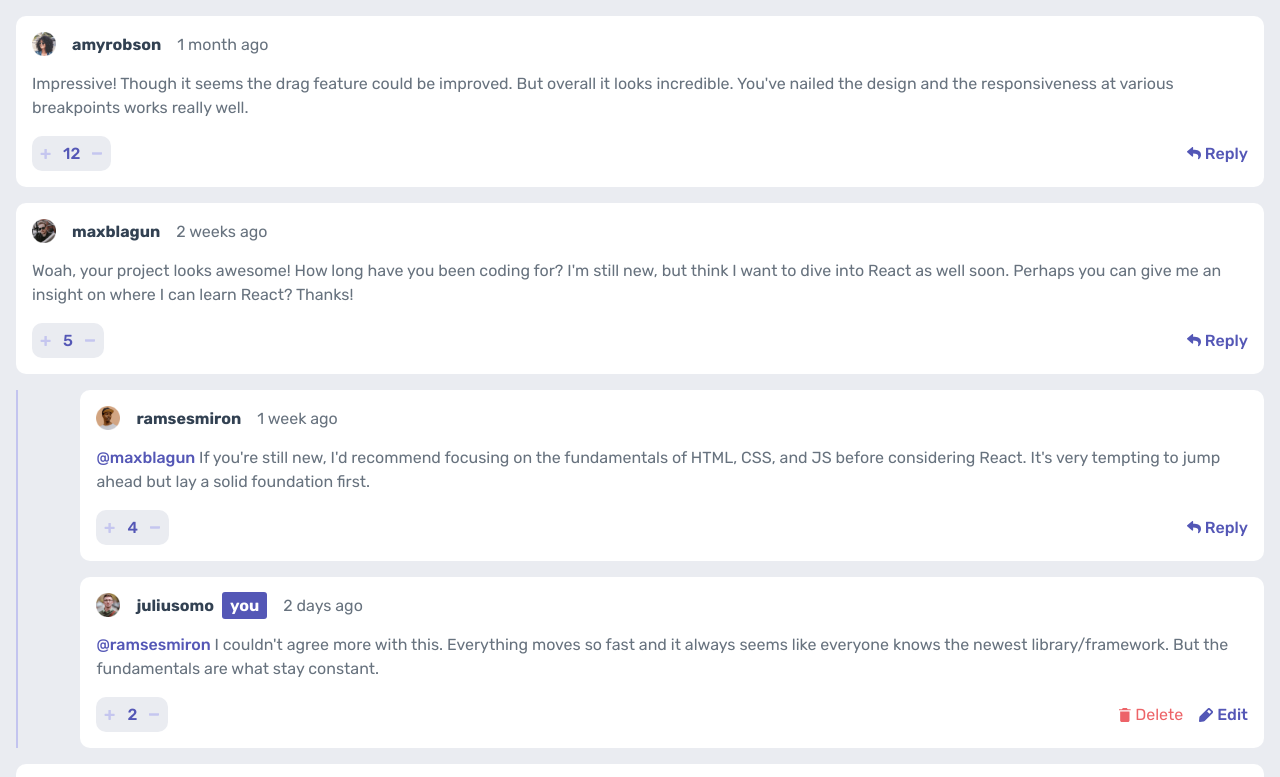
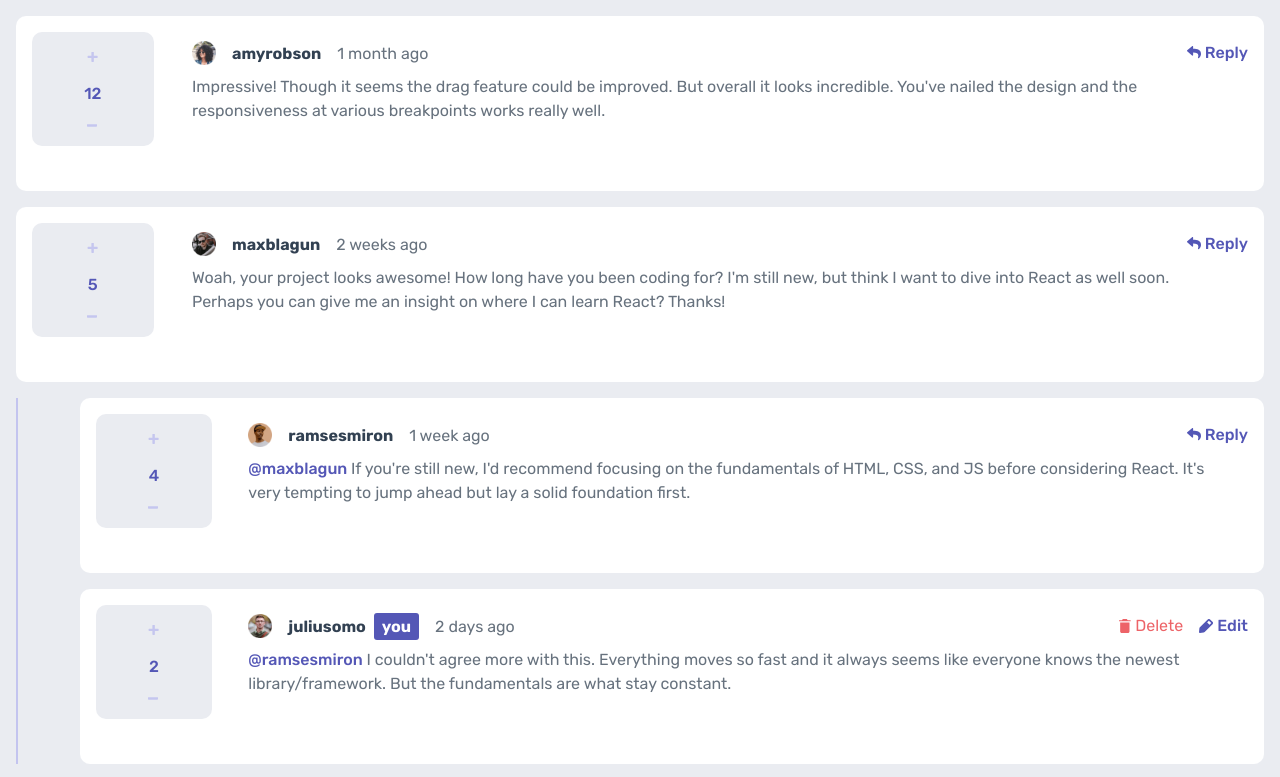
Before and after one commit to jduong09/interactiveCommentsSection, a plain HTML site: page index.html in a window 1280 px wide. Shown: the top 777 px of the page. Drawn offline with Linux system fonts and the light colour scheme.

Commit message:
Made css changes.

```diff
--- a/css/styles.css
+++ b/css/styles.css
@@ -273,3 +273,53 @@ main {
   outline: none;
   border: 2px solid hsl(238, 40%, 52%);
 }
+
+/* Media Query: 576px */
+@media (min-width: 576px) {
+  .comment {
+    flex-direction: column;
+    height: 175px;
+    position: relative;
+  }
+
+  .comment-details {
+    width: 60%;
+    height: 30%;
+    margin: 0;
+    order: 2;
+  }
+
+  .comment > div:nth-of-type(2) {
+    width: 85%;
+    height: 70%;
+    margin: 0;
+    order: 3;
+  }
+
+  .likes-container {
+    width: 10%;
+    height: 80%;
+    order: 1;
+    flex-direction: column;
+    justify-content: space-around;
+    margin-right: 1rem;
+  }
+
+  .icon-plus, .icon-minus {
+    margin: 0;
+  }
+
+  .edit-comments-container {
+    width: auto;
+    height: 20%;
+    position: absolute;
+    top: 11%;
+    right: 1rem;
+  }
+
+  #modal-delete {
+    width: 75%;
+    left: 12.5%;
+    transform: none;
+  }
+}
```
